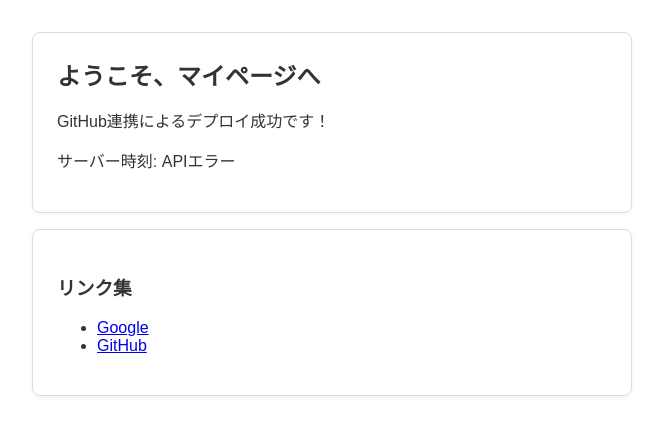
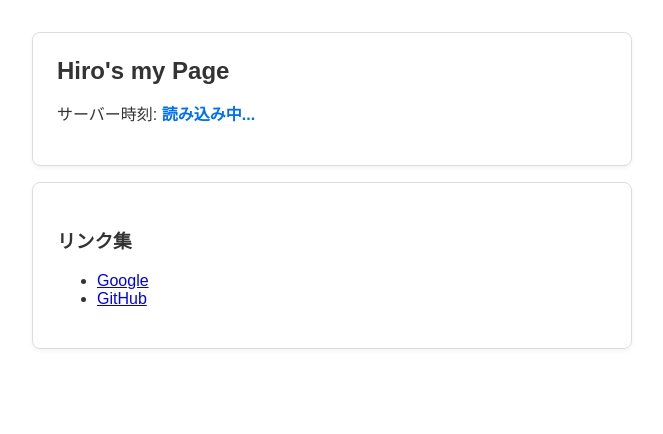
Before and after one commit to heerobaseball/hiro-private, a plain HTML site: page index.html in a window 1280 px wide. Shown: the whole page, without its empty margins (308-971 px from the left). Drawn offline with Linux system fonts and the light colour scheme; no server answers.

Commit message:
サイトを更新

```diff
--- a/index.html
+++ b/index.html
@@ -14,9 +14,8 @@
 </head>
 <body>
     <div class="card">
-        <h1>ようこそ、マイページへ</h1>
-        <p>GitHub連携によるデプロイ成功です！</p>
-        <p>サーバー時刻: <span id="time">読み込み中...</span></p>
+        <h1>Hiro's my Page</h1>
+        <p>サーバー時刻: <span id="time" style="font-weight:bold; color:#0070f3;">読み込み中...</span></p>
     </div>
 
     <div class="card">
@@ -28,10 +27,13 @@
     </div>
 
     <script>
-        fetch('/time')
-            .then(r => r.json())
-            .then(d => document.getElementById('time').innerText = d.message)
-            .catch(e => document.getElementById('time').innerText = "APIエラー");
-    </script>
-</body>
-</html>
+        // 時刻を取得して表示する関数を作成
+        function fetchTime() {
+            fetch('/time')
+                .then(r => r.json())
+                .then(d => {
+                    // 取得したメッセージを表示
+                    document.getElementById('time').innerText = d.message;
+                })
+                .catch(e => {
+                    document.getElementById('time').innerText = "API
```
